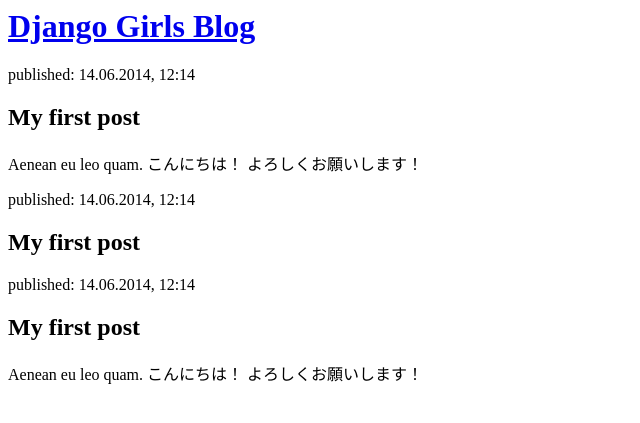
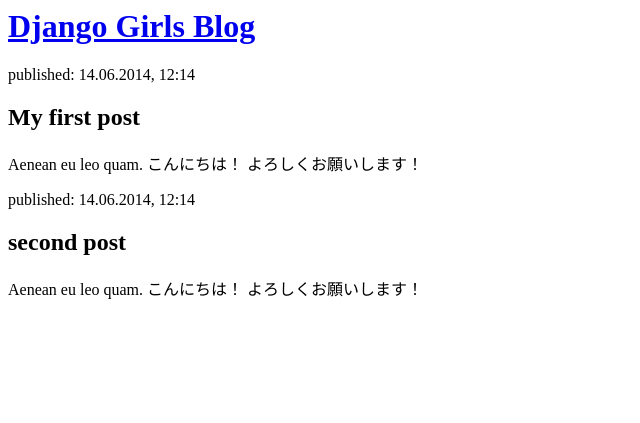
Before and after one commit to takahr2/django-girls1, a Django app: page / in a window 1280 px wide. Shown: the top 423 px of the page, without its empty margins (0-640 px from the left). Run offline with Django 3.2, Linux system fonts and the light colour scheme.

Commit message:
html update

```diff
--- a/blog/templates/blog/post_list.html
+++ b/blog/templates/blog/post_list.html
@@ -14,13 +14,13 @@
             <p>Aenean eu leo quam. こんにちは！ よろしくお願いします！ </p>
 
         </div>
+
         <div>
-                <p>published: 14.06.2014, 12:14</p>
-                <h2>My first post</h2>
-                <p><div>
             <p>published: 14.06.2014, 12:14</p>
-            <h2>My first post</h2>
+            <h2>second post</h2>
             <p>Aenean eu leo quam. こんにちは！ よろしくお願いします！ </p>
+
+        </div>
 
     </body>
 </html>
```
